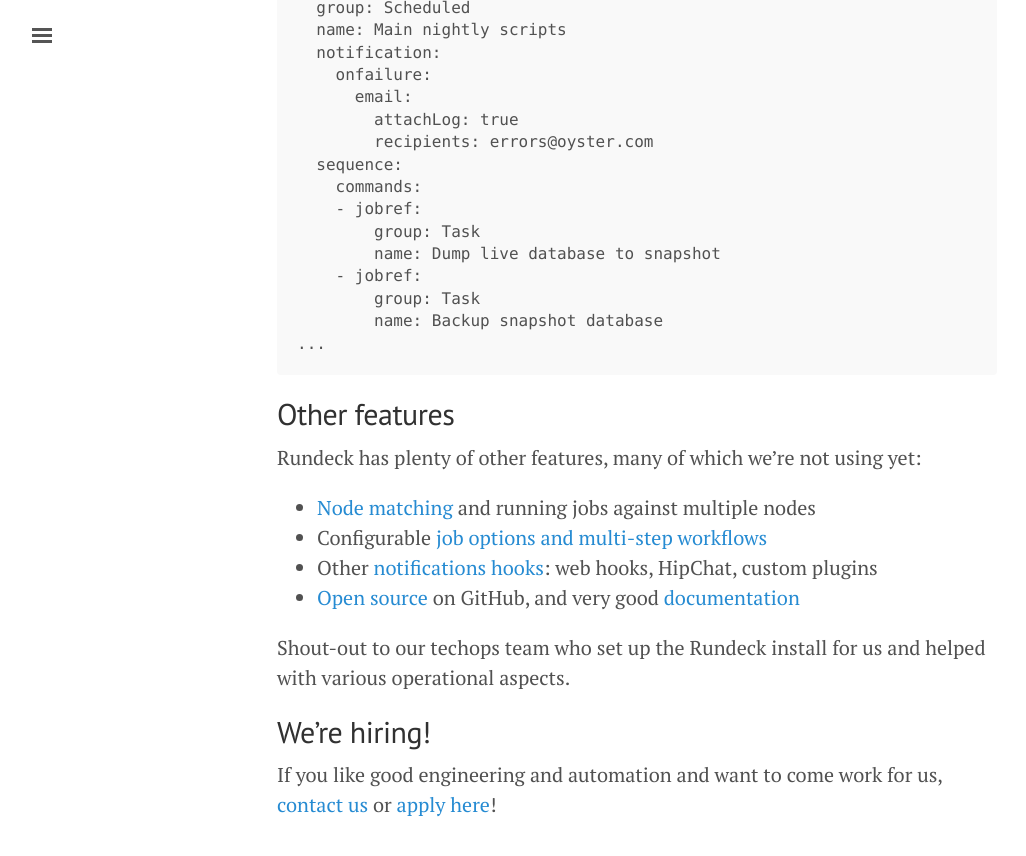
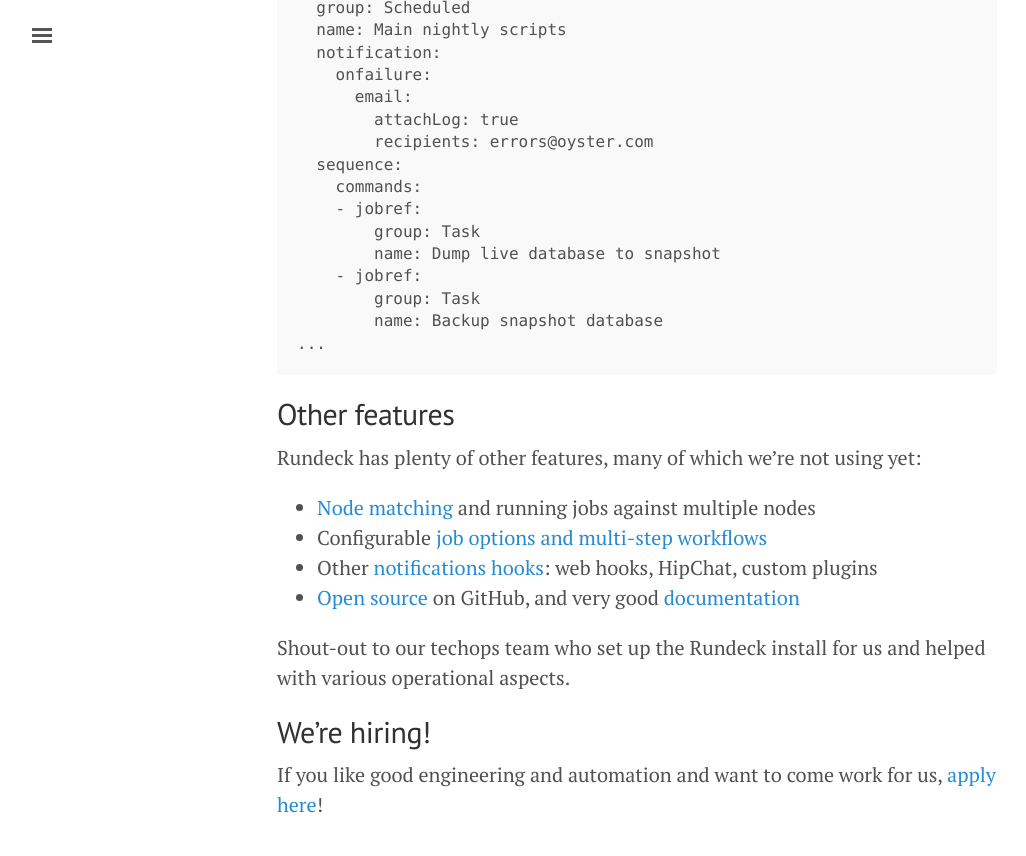
Before and after one commit to oysterhotels/oysterhotels.github.io, a Jekyll site: the page built from _posts/2016-03-03-replacing-crontab-and-task-scheduler-with-rundeck.md, in a window 1280 px wide and 900 px high, scrolled down 4924 px. Shown: the top 856 px of the window, without its empty margins (3-1029 px from the left). Built offline with Jekyll 4.4.1, drawn with Linux system fonts in a browser that asks for light colours; comment, search, counter and statistics services are not loaded.

Commit message:
Update 2016-03-03-replacing-crontab-and-task-scheduler-with-rundeck.md

```diff
--- a/_posts/2016-03-03-replacing-crontab-and-task-scheduler-with-rundeck.md
+++ b/_posts/2016-03-03-replacing-crontab-and-task-scheduler-with-rundeck.md
@@ -111,4 +111,4 @@
 
 ## We're hiring!
 
-If you like good engineering and automation and want to come work for us, [contact us](http://www.oyster.com/about/contact/) or [apply here](http://www.tripadvisor.com/careers/search-jobs?job_category=6&location=19&keywords=)!
+If you like good engineering and automation and want to come work for us, [apply here](http://www.tripadvisor.com/careers/search-jobs?job_category=6&location=19&keywords=)!
```
